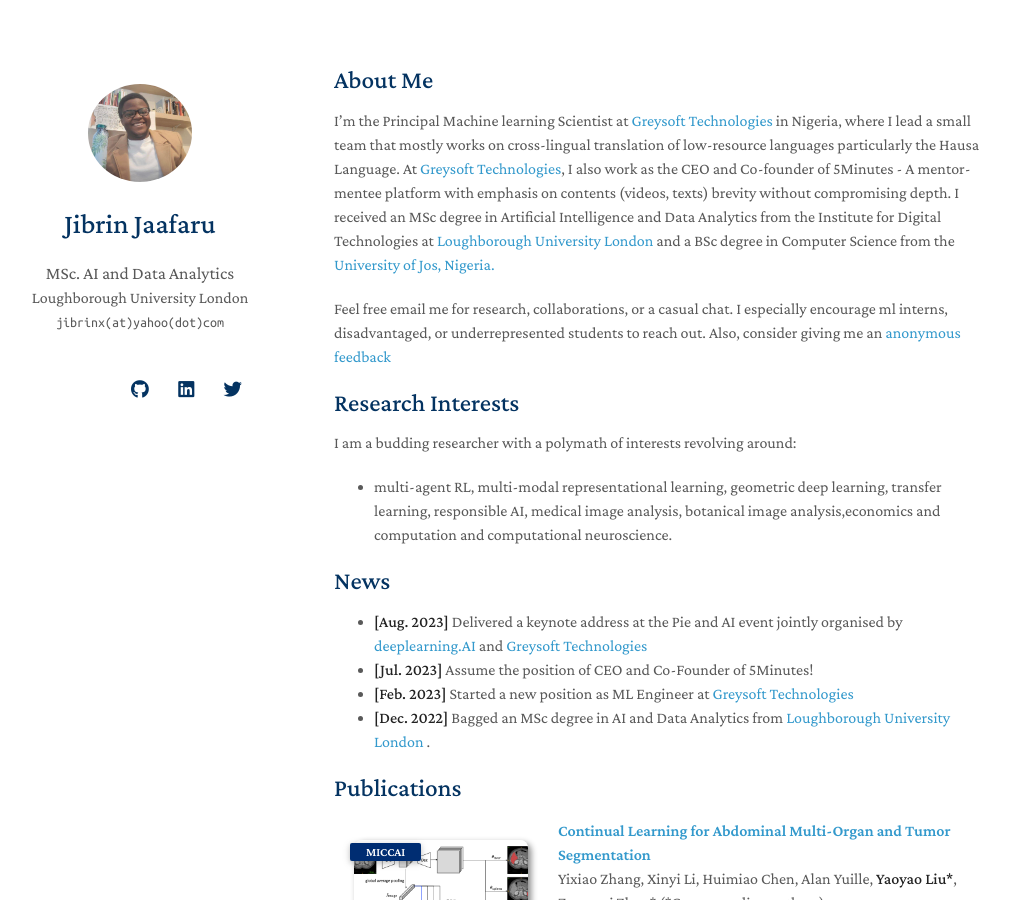
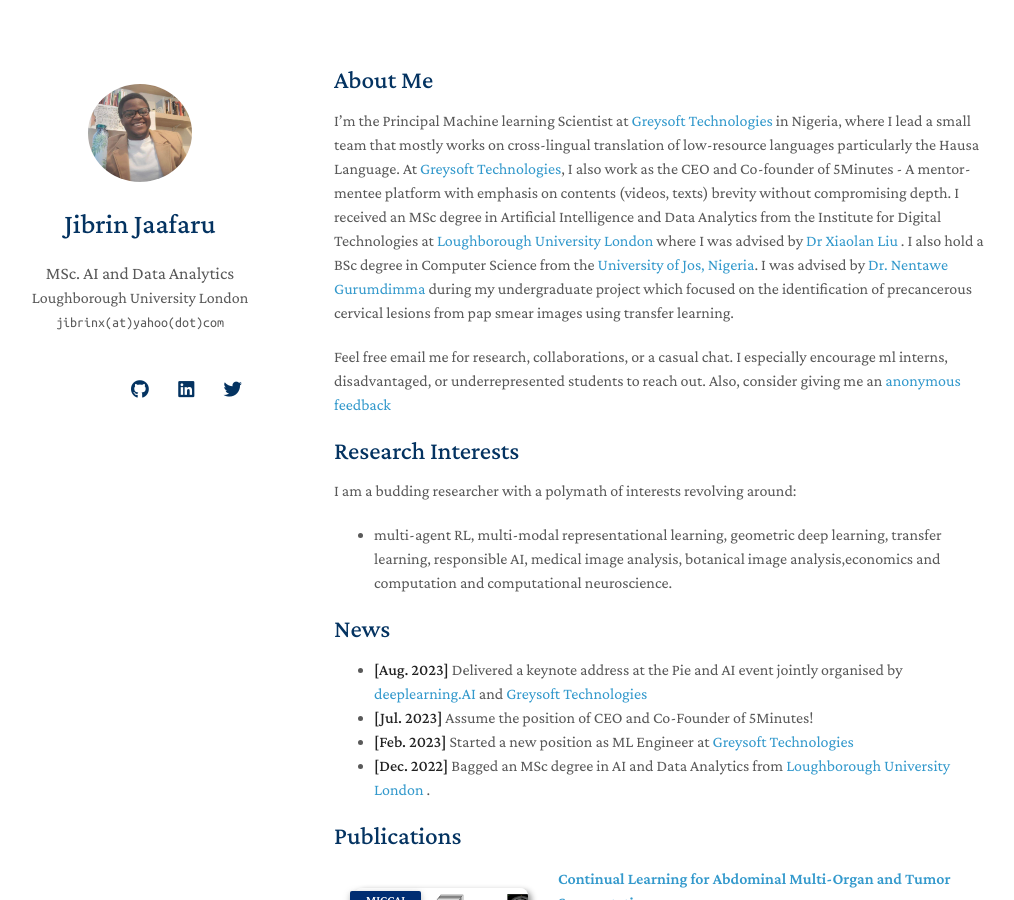
Before and after one commit to jibrinx/jibrinx.github.io, a Jekyll site: the page built from index.md, in a window 1280 px wide and 900 px high. Shown: the whole window, without its empty margins (136-1150 px from the left). Built offline with Jekyll 4.4.1, drawn with Linux system fonts in a browser that asks for light colours; nearby versions of some CDN libraries; a style sheet for code colours, icons or effects is not loaded; our own code applies the rules of GitHub Pages for plain Markdown files.

Commit message:
Update index.md

```diff
--- a/index.md
+++ b/index.md
@@ -5,7 +5,7 @@
 ## About Me
 
 
-I'm the Principal Machine learning Scientist at <a href="https://greysoft.ng">Greysoft Technologies</a> in Nigeria, where I lead a small team that mostly works on cross-lingual translation of low-resource languages particularly the Hausa Language. At <a href="https://greysoft.ng">Greysoft Technologies</a>, I also work as the CEO and Co-founder of 5Minutes - A mentor-mentee platform with emphasis on contents (videos, texts) brevity without compromising depth. I received an MSc degree in Artificial Intelligence and Data Analytics from the Institute for Digital Technologies at  <a href="https://www.lborolondon.ac.uk/study/masters-degrees/artificial-intelligence-data-analytics/"> Loughborough University London </a> and a BSc degree in Computer Science from the <a href="https://unijos.edu.ng">University of Jos, Nigeria.</a>
+I'm the Principal Machine learning Scientist at <a href="https://greysoft.ng">Greysoft Technologies</a> in Nigeria, where I lead a small team that mostly works on cross-lingual translation of low-resource languages particularly the Hausa Language. At <a href="https://greysoft.ng">Greysoft Technologies</a>, I also work as the CEO and Co-founder of 5Minutes - A mentor-mentee platform with emphasis on contents (videos, texts) brevity without compromising depth. I received an MSc degree in Artificial Intelligence and Data Analytics from the Institute for Digital Technologies at  <a href="https://www.lborolondon.ac.uk/study/masters-degrees/artificial-intelligence-data-analytics/"> Loughborough University London </a> where I was advised by <a href="https://www.lborolondon.ac.uk/about/staff/dr-xiaolan-liu/">Dr Xiaolan Liu </a>. I also hold a BSc degree in Computer Science from the <a href="https://unijos.edu.ng">University of Jos, Nigeria</a>. I was advised by  <a href="https://scholar.google.com/citations?user=q9VpwWEAAAAJ&hl=enDr. Nentawe Gurumdimma)"> Dr. Nentawe Gurumdimma</a> during my undergraduate project which focused on the identification of precancerous cervical lesions from pap smear images using transfer learning.
 
 Feel free email me for research, collaborations, or a casual chat. I especially encourage ml interns, disadvantaged, or underrepresented students to reach out. Also, consider giving me an  <a href="https://ngl.link/jibrinx">anonymous feedback</a>
 
```
